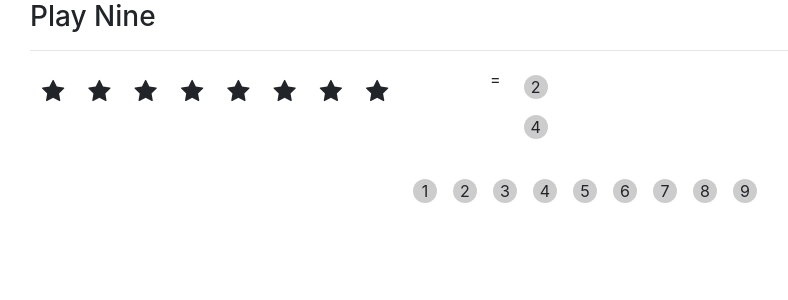
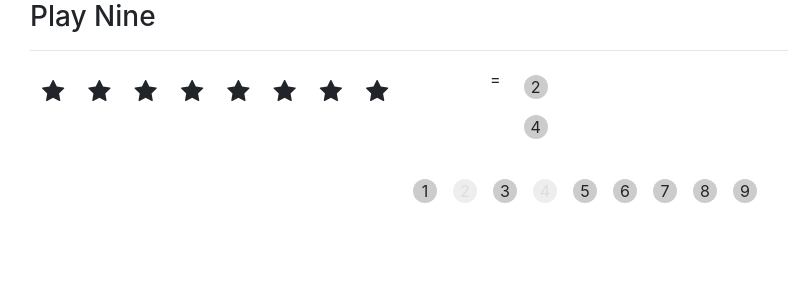
Before and after one commit to idiotleon/TutorialReactJSGettingStarted, a React app: page / in a window 1280 px wide. Shown: the top 300 px of the page, without its empty margins (55-843 px from the left). Built offline with nearby package versions, Linux system fonts and the light colour scheme.

Commit message:
demo example: Add logic to the selected numbers by returning selected[className]
Module 5.1 The State of Selected Numbers

```diff
--- a/Component/Game.jsx
+++ b/Component/Game.jsx
@@ -38,11 +38,17 @@
 }
 
 const Numbers = (props) => {
+    const numberClassName = (number) => {
+        if (props.selectedNumbers.indexOf(number) >= 0) {
+            return 'selected';
+        }
+    }
+
     return (
         <div className="class text-center">
             <div>
                 {Numbers.list.map((number, i) =>
-                    <span key={i}>{number}</span>)}
+                    <span key={i} className={numberClassName(number)}>{number}</span>)}
             </div>
         </div>
     );
```
